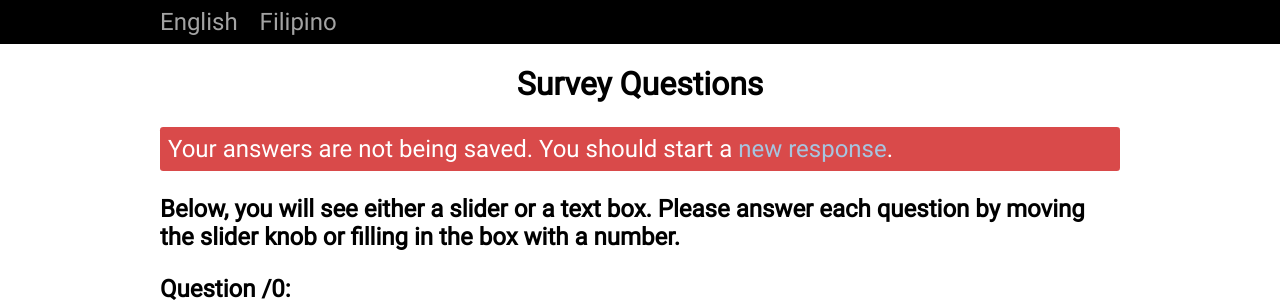
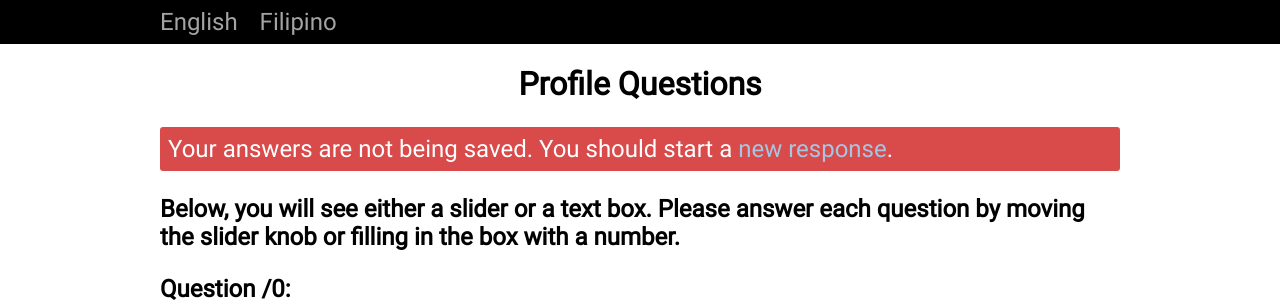
Before and after one commit to BerkeleyAutomation/malasakit, a Django app: page /en/quantitative-questions/ in a window 1280 px wide. Shown: the top 304 px of the page. Run offline with Django 3.2, Linux system fonts and the light colour scheme; data that the repository does not hold is empty; style sheets or scripts are compiled from the project's sources; parts of the project's set-up code (start-up, migrations or seed data) failed here and were passed over.

Commit message:
Renamed "Survey Questions" to "Profile Questions"

```diff
--- a/malasakit-django/pcari/templates/quantitative-questions.html
+++ b/malasakit-django/pcari/templates/quantitative-questions.html
@@ -3,8 +3,8 @@
 {% load i18n %}
 {% load static %}
 
-{% block title %}{% trans 'Survey Questions' %}{% endblock %}
-{% block main-heading %}{% trans 'Survey Questions' %}{% endblock %}
+{% block title %}{% trans 'Profile Questions' %}{% endblock %}
+{% block main-heading %}{% trans 'Profile Questions' %}{% endblock %}
 
 {% block scripts %}
   <script>
```
